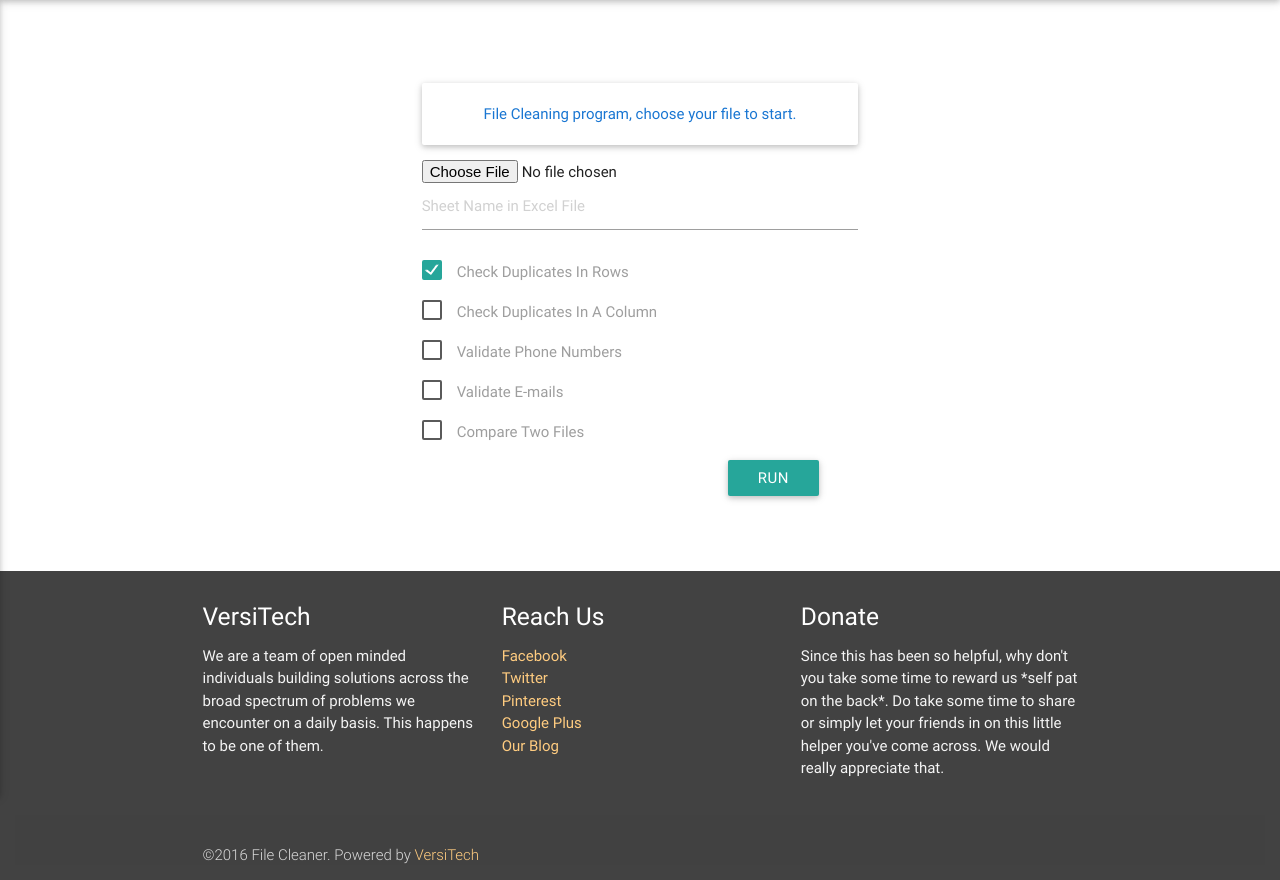
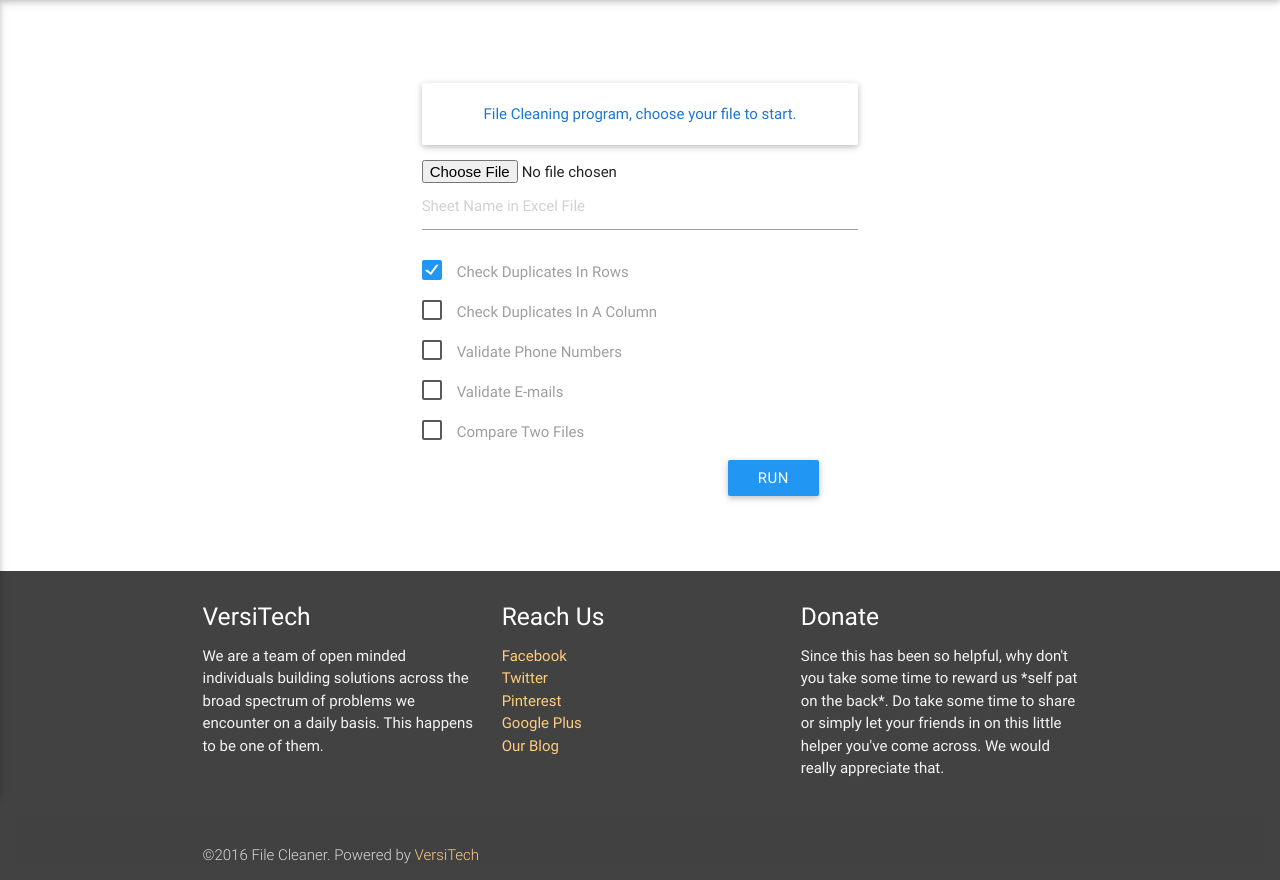
Before and after one commit to thechristian/filecleaner, a Flask app: page / in a window 1280 px wide, after a click on "Check Duplicates In Rows". Shown: the part 64-944 px from the top of the page. Run offline with Flask 2, Linux system fonts and the light colour scheme.

Commit message:
made everything blue

```diff
--- a/templates/forms/main.html
+++ b/templates/forms/main.html
@@ -1,4 +1,18 @@
 <!--File cleaning form-->
+<style type="text/css">
+	[type="checkbox"].filled-in:checked + label:after {
+  border: 2px solid #2196F3;
+  background-color: #2196F3;
+}
+
+input:focus:not([type]):not([readonly]), input[type="text"]:focus:not([readonly]), input[type="password"]:focus:not([readonly]), input[type="email"]:focus:not([readonly]), input[type="url"]:focus:not([readonly]), input[type="time"]:focus:not([readonly]), input[type="date"]:focus:not([readonly]), input[type="datetime"]:focus:not([readonly]), input[type="datetime-local"]:focus:not([readonly]), input[type="tel"]:focus:not([readonly]), input[type="number"]:focus:not([readonly]), input[type="search"]:focus:not([readonly]), textarea.materialize-textarea:focus:not([readonly]) {
+    border-bottom: 1px solid #2196F3;
+    box-shadow: 0 1px 0 0 #2196F3;
+}
+label.error{
+	color:#2196F3!important;
+}
+</style>
 <form id="cleanerForm" action="/File-Cleaner" method="post" enctype="multipart/form-data">
 	<div>
 		<div class="card-panel center-align hoverable">
@@ -51,7 +65,7 @@
 	<div class="input-field row">
 		<div class="col l8">&nbsp;</div>
 		<div class="col l4">
-			<button class="btn btn-danger" type="submit" id="isubmit">RUN</button>
+			<button class="btn blue" type="submit" id="isubmit">RUN</button>
 		</div>
 	</div>
 </form>
--- a/templates/layout.html
+++ b/templates/layout.html
@@ -7,7 +7,7 @@
 		<meta name="description" content="">
 		<title>{% block title %}{% endblock %} | File Cleaner</title>
 		<link rel="stylesheet" type="text/css" href="{{url_for('static', filename='dist/materialize/css/materialize.min.css')}}">
-		<link rel="stylesheet" type="text/css" href="{{url_for('static', filename='dist/materialize/css/materialize.css')}}">
+		<!-- <link rel="stylesheet" type="text/css" href="{{url_for('static', filename='dist/materialize/css/materialize.css')}}"> -->
     {% endblock %}
 </head>
 	<body>
```
